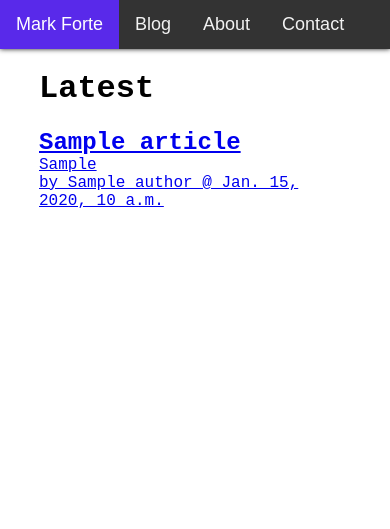
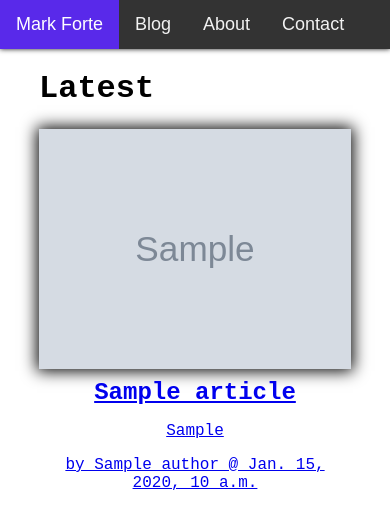
Before and after one commit to mforte215/forum, a Django app: page /articles in a window 390 px wide. Shown: the top 529 px of the page. Run offline with Django 5.2, Linux system fonts and the light colour scheme; tables that the repository leaves empty hold one stand-in row (values such as "Sample post"); grey boxes marked "Sample" are stand-in pictures; some web fonts are replaced.

Commit message:
styling updates

```diff
--- a/app/static/app/css/style.css
+++ b/app/static/app/css/style.css
@@ -58,9 +58,31 @@ body {
   margin: 5% auto;
 }
 
+.article-tile-container {
+  display: flex;
+  flex-wrap: wrap;
+  gap: 5%;
+  justify-content: space-around;
+  align-items: center;
+  width: 100%;
+}
+
 .article-tile {
   font-family: "Courier New", Courier, monospace;
-  margin: 0 0 2% 0;
+  width: 20%;
+  border-radius: 4px;
+  text-align: center;
+  height: 35em;
+}
+
+.article-tile-image {
+  width: 100%;
+  height: 15em;
+  box-shadow: 0px 0px 15px 2px #000000;
+}
+
+.article-tile-meta {
+  padding: 5px;
 }
 
 .article-tile h2 {
@@ -82,15 +104,30 @@ body {
   font-style: italic;
 }
 
+@media screen and (max-width: 992px) {
+  .article-tile {
+    width: 45%;
+  }
+}
+
 @media (max-width: 600px) {
   .splash-page {
     font-size: medium;
   }
 
-  .article-tile {
-    margin: 0 0 8% 0;
+  .main-content {
+    margin: auto;
   }
 
+  .article-tile-container {
+    flex-direction: column;
+    gap: 0;
+  }
+
+  .article-tile {
+    width: 100%;
+    height: unset;
+  }
   .index-page-latest-article-feed-tile-link {
     flex: 1 1 100%;
   }
--- a/app/templates/app/articles.html
+++ b/app/templates/app/articles.html
@@ -8,21 +8,23 @@
     <div class="latest-article-header">
         <h1>Latest</h1>
     </div>
+    <div class="article-tile-container">
     {% for article in articles %}
-        <a href="{% url 'article_detail' article.slug %}">
         <div class="article-tile">
-        <div>
+            <a href="{% url 'article_detail' article.slug %}">
+            <div>
+                <img class="article-tile-image" src="{{article.image.url}}" alt="Image for {{article.title}}" />
+            </div>
+        <div class="article-tile-meta">
             <h2>{{article.title}}</h2>
-        </div>
-        <div>
-            {{article.snippet}}
-        </div>
-        <div>
-            by {{article.author.pen_name}} @ {{article.published_date}}
-        </div>
+            <p>{{article.snippet}}</p>
+            <p>by {{article.author.pen_name}} @ {{article.published_date}}</p>
         </div>
     </a>
+        </div>
+
         {% endfor %}
+    </div>
         {% else %}
         <h2>Sorry, No Articles Currently!</h2>
         {% endif %}
--- a/app/views.py
+++ b/app/views.py
@@ -13,7 +13,7 @@ def articleDetail(request, slug):
 
 def articleListView(request):
     try:
-        articles = Article.objects.all()[:5]
+        articles = Article.objects.all()[:50]
         context = {"articles": articles}
         return render(request, "app/articles.html", context)
     except:
```
